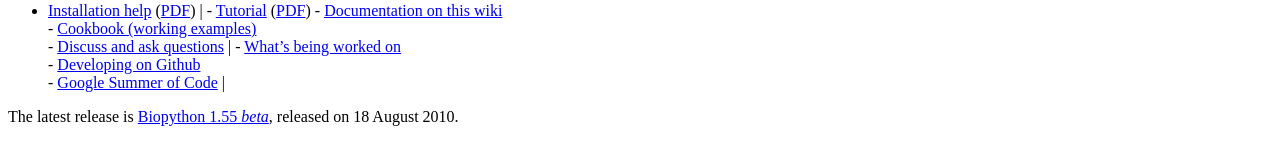
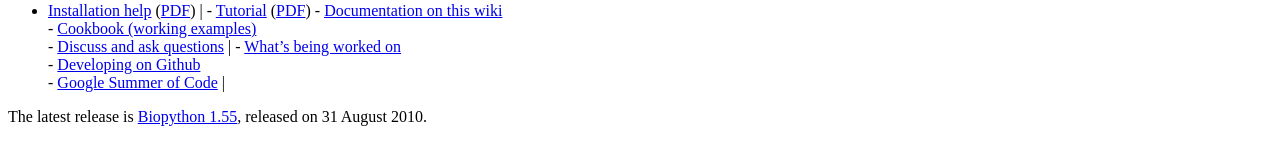
Before and after one commit to biopython/biopython.github.io, a Jekyll site: the page built from wiki/Biopython.md, in a window 1280 px wide. Shown: the part 417-582 px from the top of the page. Built offline with Jekyll 4.4.1, drawn with Linux system fonts in a browser that asks for light colours.

Commit message:
Biopython 1.55

```diff
--- a/wiki/Biopython.md
+++ b/wiki/Biopython.md
@@ -37,5 +37,5 @@ the libraries and tools.
                                                                                                                                                                                                                                                                                             -   [ Developing on Github ](GitUsage "wikilink")
                                                                                                                                                                                                                                                                                             -   [Google Summer of Code](Google_Summer_of_Code "wikilink")  |
 
-The latest release is [Biopython 1.55 *beta*](Download "wikilink"),
-released on 18 August 2010.
+The latest release is [Biopython 1.55](Download "wikilink"), released on
+31 August 2010.
```
Also changed, not shown: 1 other file.
